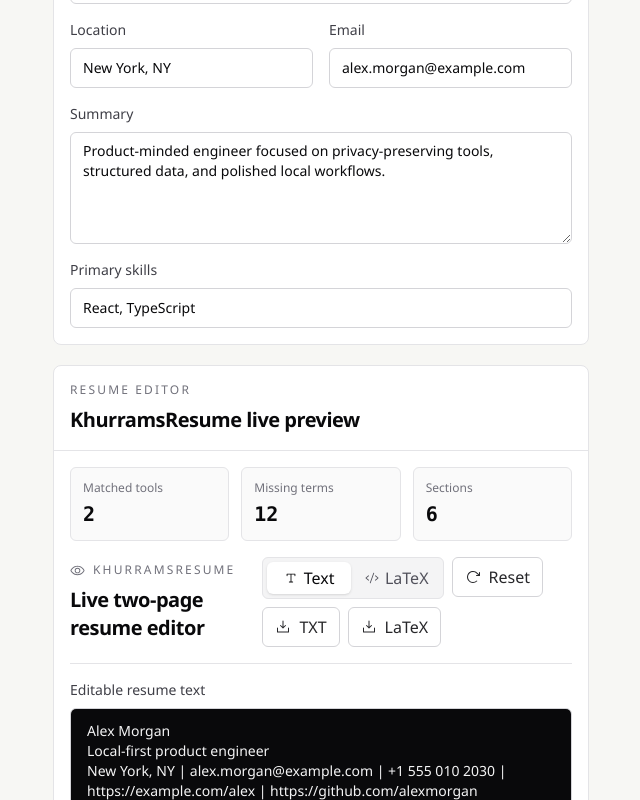
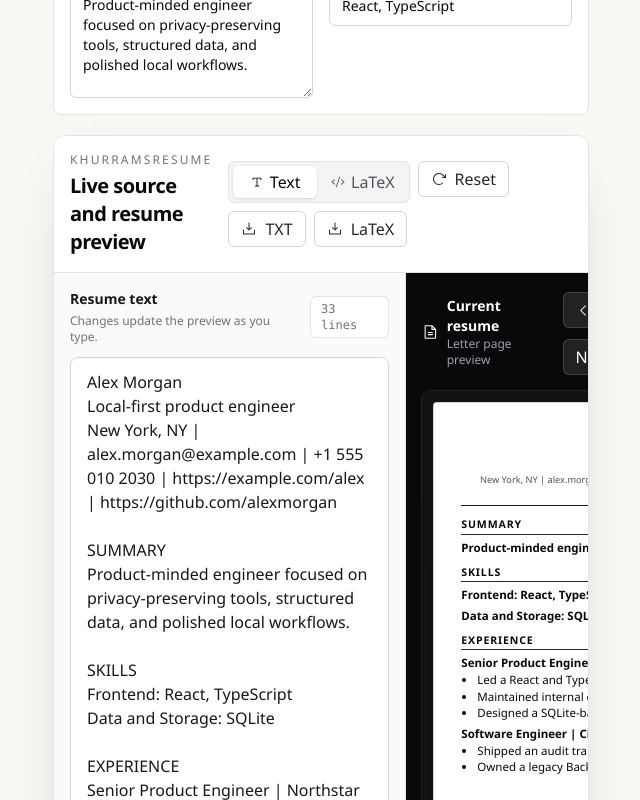
Before and after one commit to Khvrram/resumeLab, a React (Vite) app: page / in a window 1280 px wide. Shown: the part 820-1620 px from the top of the page, without its empty margins (279-919 px from the left). Built offline with nearby package versions, Linux system fonts and the light colour scheme.

Commit message:
fix: improve live resume editor layout

```diff
--- a/src/components/LiveResumeEditor.tsx
+++ b/src/components/LiveResumeEditor.tsx
@@ -1,9 +1,10 @@
 import { useEffect, useMemo, useState } from "react";
 import {
   ArrowClockwise,
+  CaretLeft,
+  CaretRight,
   Code,
   DownloadSimple,
-  Eye,
   FileText,
   TextT,
 } from "@phosphor-icons/react";
@@ -45,11 +46,11 @@ const modeOptions: Array<{
   },
 ];
 
-const editorClass =
-  "min-h-[44rem] w-full resize-y rounded-md border border-zinc-300 bg-zinc-950 px-4 py-3 font-mono text-xs leading-5 text-zinc-100 outline-none transition placeholder:text-zinc-500 focus:border-zinc-500 focus:ring-2 focus:ring-zinc-200";
+const secondaryButtonClass =
+  "inline-flex h-9 shrink-0 items-center justify-center gap-2 rounded-md border border-zinc-300 bg-white px-3 text-sm font-medium text-zinc-800 transition hover:border-zinc-400 hover:bg-zinc-50 active:translate-y-px disabled:cursor-not-allowed disabled:text-zinc-400";
 
-const secondaryButtonClass =
-  "inline-flex h-10 shrink-0 items-center justify-center gap-2 rounded-md border border-zinc-300 bg-white px-3 text-sm font-medium text-zinc-800 transition hover:border-zinc-400 hover:bg-zinc-50 active:translate-y-px disabled:cursor-not-allowed disabled:text-zinc-400";
+const darkButtonClass =
+  "inline-flex h-9 shrink-0 items-center justify-center gap-2 rounded-md border border-white/15 bg-white/10 px-3 text-sm font-medium text-white transition hover:bg-white/15 active:translate-y-px";
 
 export function LiveResumeEditor({ draft, profile }: LiveResumeEditorProps) {
   const generatedText = useMemo(() => renderKhurramsResumeText(draft), [draft]);
@@ -57,6 +58,7 @@ export function LiveResumeEditor({ draft, profile }: LiveResumeEditorProps) {
   const [mode, setMode] = useState<EditorMode>("text");
   const [textBuffer, setTextBuffer] = useState(generatedText);
   const [latexBuffer, setLatexBuffer] = useState(generatedLatex);
+  const [activePageIndex, setActivePageIndex] = useState(0);
   const [hasLoadedStoredEditor, setHasLoadedStoredEditor] = useState(false);
 
   useEffect(() => {
@@ -102,14 +104,21 @@ export function LiveResumeEditor({ draft, profile }: LiveResumeEditorProps) {
         : parseResumePreviewFromText(textBuffer),
     [latexBuffer, mode, textBuffer],
   );
-  const activeSource = mode === "latex" ? latexBuffer : textBuffer;
   const [firstPageSections, secondPageSections] = paginateResumeSections(
     preview.sections,
   );
+  const pages = [firstPageSections, secondPageSections];
+  const activePageSections = pages[activePageIndex] ?? [];
+  const activeSource = mode === "latex" ? latexBuffer : textBuffer;
+  const editorClass =
+    mode === "latex"
+      ? "min-h-[39rem] w-full resize-y rounded-lg border border-zinc-800 bg-zinc-950 px-4 py-3 font-mono text-xs leading-5 text-zinc-100 outline-none transition placeholder:text-zinc-500 focus:border-zinc-500 focus:ring-2 focus:ring-zinc-200"
+      : "min-h-[39rem] w-full resize-y rounded-lg border border-zinc-300 bg-white px-4 py-3 font-mono text-sm leading-6 text-zinc-900 outline-none transition placeholder:text-zinc-400 focus:border-zinc-700 focus:ring-2 focus:ring-zinc-200";
 
   const resetFromFacts = () => {
     setTextBuffer(generatedText);
     setLatexBuffer(generatedLatex);
+    setActivePageIndex(0);
   };
 
   const exportText = () => {
@@ -128,16 +137,23 @@ export function LiveResumeEditor({ draft, profile }: LiveResumeEditorProps) {
     );
   };
 
+  const goToPreviousPage = () => {
+    setActivePageIndex((current) => Math.max(0, current - 1));
+  };
+
+  const goToNextPage = () => {
+    setActivePageIndex((current) => Math.min(pages.length - 1, current + 1));
+  };
+
   return (
-    <div className="grid gap-4">
-      <div className="flex flex-col gap-3 border-b border-zinc-200 pb-4 lg:flex-row lg:items-center lg:justify-between">
+    <section className="overflow-hidden rounded-xl border border-zinc-200 bg-white shadow-[0_22px_55px_-38px_rgba(24,24,27,0.5)]">
+      <div className="grid gap-4 border-b border-zinc-200 bg-white p-4 xl:grid-cols-[1fr_auto] xl:items-center">
         <div>
-          <div className="flex items-center gap-2 text-xs font-medium uppercase tracking-[0.18em] text-zinc-500">
-            <Eye size={15} />
+          <p className="text-xs font-medium uppercase tracking-[0.18em] text-zinc-500">
             KhurramsResume
-          </div>
-          <h3 className="mt-2 text-xl font-semibold tracking-tight text-zinc-950">
-            Live two-page resume editor
+          </p>
+          <h3 className="mt-1 text-xl font-semibold tracking-tight text-zinc-950">
+            Live source and resume preview
           </h3>
         </div>
 
@@ -154,7 +170,7 @@ export function LiveResumeEditor({ draft, profile }: LiveResumeEditorProps) {
               return (
                 <button
                   aria-selected={isActive}
-                  className={`inline-flex h-8 items-center justify-center gap-1.5 rounded-md px-2.5 text-xs font-medium transition active:translate-y-px ${
+                  className={`inline-flex h-8 min-w-20 items-center justify-center gap-1.5 rounded-md px-2.5 text-xs font-medium transition active:translate-y-px ${
                     isActive
                       ? "bg-white text-zinc-950 shadow-sm"
                       : "text-zinc-600 hover:bg-zinc-50"
@@ -193,11 +209,21 @@ export function LiveResumeEditor({ draft, profile }: LiveResumeEditorProps) {
         </div>
       </div>
 
-      <div className="grid gap-5 2xl:grid-cols-[minmax(0,0.82fr)_minmax(38rem,1.18fr)]">
-        <label className="grid min-w-0 gap-2 text-sm">
-          <span className="font-medium text-zinc-700">
-            {mode === "latex" ? "Editable LaTeX source" : "Editable resume text"}
-          </span>
+      <div className="grid min-w-0 gap-0 xl:grid-cols-[minmax(22rem,0.72fr)_minmax(34rem,1fr)]">
+        <div className="grid min-w-0 content-start gap-3 border-b border-zinc-200 bg-zinc-50 p-4 xl:border-b-0 xl:border-r">
+          <div className="flex items-center justify-between gap-3">
+            <div>
+              <p className="text-sm font-semibold text-zinc-900">
+                {mode === "latex" ? "LaTeX source" : "Resume text"}
+              </p>
+              <p className="mt-1 text-xs text-zinc-500">
+                Changes update the preview as you type.
+              </p>
+            </div>
+            <span className="rounded-md border border-zinc-200 bg-white px-2.5 py-1 font-mono text-xs text-zinc-500">
+              {activeSource.split(/\r?\n/).length} lines
+            </span>
+          </div>
           <textarea
             className={editorClass}
             onChange={(event) =>
@@ -205,35 +231,76 @@ export function LiveResumeEditor({ draft, profile }: LiveResumeEditorProps) {
                 ? setLatexBuffer(event.target.value)
                 : setTextBuffer(event.target.value)
             }
+            spellCheck={mode === "text"}
             value={activeSource}
           />
-        </label>
+        </div>
 
-        <div className="min-w-0 rounded-md border border-zinc-200 bg-zinc-100 p-3">
-          <div className="mb-3 flex items-center justify-between gap-3 px-1">
-            <div className="flex items-center gap-2 text-sm font-medium text-zinc-700">
-              <FileText size={17} />
-              Current resume preview
+        <div className="min-w-0 bg-zinc-950 p-4 text-white">
+          <div className="mb-4 flex flex-col gap-3 lg:flex-row lg:items-center lg:justify-between">
+            <div className="flex items-center gap-2">
+              <FileText size={18} />
+              <div>
+                <p className="text-sm font-semibold">Current resume</p>
+                <p className="text-xs text-zinc-400">Letter page preview</p>
+              </div>
             </div>
-            <span className="font-mono text-xs text-zinc-500">
-              2 pages / letter
-            </span>
+
+            <div className="flex flex-wrap items-center gap-2">
+              <button
+                className={darkButtonClass}
+                disabled={activePageIndex === 0}
+                onClick={goToPreviousPage}
+                type="button"
+              >
+                <CaretLeft size={15} />
+                Previous
+              </button>
+              <div className="grid grid-cols-2 gap-1 rounded-md border border-white/10 bg-white/10 p-1">
+                {pages.map((sections, index) => {
+                  const isActive = index === activePageIndex;
+
+                  return (
+                    <button
+                      className={`h-8 rounded-md px-3 text-xs font-medium transition active:translate-y-px ${
+                        isActive
+                          ? "bg-white text-zinc-950"
+                          : "text-zinc-300 hover:bg-white/10"
+                      }`}
+                      key={index}
+                      onClick={() => setActivePageIndex(index)}
+                      type="button"
+                    >
+                      Page {index + 1}
+                      <span className="ml-1 font-mono text-[0.68rem] opacity-70">
+                        {sections.length}
+                      </span>
+                    </button>
+                  );
+                })}
+              </div>
+              <button
+                className={darkButtonClass}
+                disabled={activePageIndex === pages.length - 1}
+                onClick={goToNextPage}
+                type="button"
+              >
+                Next
+                <CaretRight size={15} />
+              </button>
+            </div>
           </div>
-          <div className="grid gap-5 xl:grid-cols-2">
+
+          <div className="max-h-[74rem] overflow-auto rounded-lg bg-zinc-900/70 p-3 ring-1 ring-white/10">
             <ResumePage
               document={preview}
-              pageNumber={1}
-              sections={firstPageSections}
-            />
-            <ResumePage
-              document={preview}
-              pageNumber={2}
-              sections={secondPageSections}
+              pageNumber={activePageIndex + 1}
+              sections={activePageSections}
             />
           </div>
         </div>
       </div>
-    </div>
+    </section>
   );
 }
 
@@ -247,27 +314,27 @@ function ResumePage({
   sections: ResumePreviewSection[];
 }) {
   return (
-    <article className="mx-auto aspect-[8.5/11] w-full max-w-[38rem] overflow-hidden rounded-sm bg-white p-[5.8%] text-[0.52rem] leading-[1.24] text-zinc-950 shadow-[0_18px_55px_-35px_rgba(24,24,27,0.5)] ring-1 ring-zinc-200 sm:text-[0.64rem]">
+    <article className="mx-auto aspect-[8.5/11] w-full max-w-[48rem] overflow-hidden rounded-[3px] bg-white p-[5.6%] text-[0.62rem] leading-[1.28] text-zinc-950 shadow-[0_35px_80px_-45px_rgba(0,0,0,0.85)] ring-1 ring-zinc-300 sm:text-[0.72rem] 2xl:text-[0.78rem]">
       <header className="border-b border-zinc-900 pb-2 text-center">
-        <h4 className="text-[1.38em] font-semibold uppercase tracking-[0.06em]">
+        <h4 className="text-[1.52em] font-semibold uppercase tracking-[0.065em]">
           {document.name || "Resume"}
         </h4>
         {document.subtitle ? (
-          <p className="mt-1 text-[0.86em] text-zinc-700">{document.subtitle}</p>
+          <p className="mt-1 text-[0.88em] text-zinc-700">{document.subtitle}</p>
         ) : null}
         {document.contact ? (
-          <p className="mt-1 text-[0.78em] text-zinc-600">{document.contact}</p>
+          <p className="mt-1 text-[0.8em] text-zinc-600">{document.contact}</p>
         ) : null}
       </header>
 
-      <div className="mt-3 grid gap-2">
+      <div className="mt-3 grid gap-2.5">
         {sections.length > 0 ? (
           sections.map((section) => (
             <section key={`${pageNumber}-${section.title}`}>
-              <h5 className="border-b border-zinc-800 pb-0.5 text-[0.9em] font-bold uppercase tracking-[0.08em]">
+              <h5 className="border-b border-zinc-800 pb-0.5 text-[0.92em] font-bold uppercase tracking-[0.08em]">
                 {section.title}
               </h5>
-              <div className="mt-1 grid gap-1.5">
+              <div className="mt-1.5 grid gap-1.5">
                 {section.blocks.map((block, index) => (
                   <div key={`${block.heading}-${index}`}>
                     {block.heading ? (
@@ -276,15 +343,15 @@ function ResumePage({
                           {block.heading}
                         </p>
                         {block.meta ? (
-                          <p className="shrink-0 text-[0.85em] font-semibold">
+                          <p className="shrink-0 text-[0.84em] font-semibold">
                             {block.meta}
                           </p>
                         ) : null}
                       </div>
                     ) : null}
                     {block.bullets.length > 0 ? (
-                      <ul className="mt-0.5 list-disc space-y-0.5 pl-4">
-                        {block.bullets.slice(0, 8).map((bullet, bulletIndex) => (
+                      <ul className="mt-0.5 list-disc space-y-[0.12rem] pl-4">
+                        {block.bullets.slice(0, 9).map((bullet, bulletIndex) => (
                           <li key={`${bullet}-${bulletIndex}`}>{bullet}</li>
                         ))}
                       </ul>
--- a/src/components/ResumeStudioWorkspace.tsx
+++ b/src/components/ResumeStudioWorkspace.tsx
@@ -413,9 +413,10 @@ export function ResumeStudioWorkspace({
             ) : null}
           </section>
 
-          <section className="grid gap-5 2xl:grid-cols-[0.9fr_1.1fr]">
+          <section className="grid gap-5">
             <div className="rounded-lg border border-zinc-200 bg-white">
-              <div className="border-b border-zinc-200 p-4">
+              <div className="grid gap-4 border-b border-zinc-200 p-4 lg:grid-cols-[1fr_auto] lg:items-start">
+                <div>
                   <p className="text-xs font-medium uppercase tracking-[0.18em] text-zinc-500">
                     Profile core
                   </p>
@@ -423,7 +424,19 @@ export function ResumeStudioWorkspace({
                     Approved source facts
                   </h2>
                 </div>
-              <div className="grid gap-4 p-4">
+                <div className="grid grid-cols-3 gap-2 text-center">
+                  <SignalMetric
+                    label="Matched"
+                    value={draft.match.matchedTools.length}
+                  />
+                  <SignalMetric
+                    label="Missing"
+                    value={draft.match.missingKeywords.length}
+                  />
+                  <SignalMetric label="Sections" value={draft.sections.length} />
+                </div>
+              </div>
+              <div className="grid gap-4 p-4 xl:grid-cols-4">
                 <TextInput
                   label="Name"
                   onChange={(fullName) =>
@@ -444,7 +457,6 @@ export function ResumeStudioWorkspace({
                   }
                   value={profile.basics.headline}
                 />
-                <div className="grid gap-4 md:grid-cols-2">
                 <TextInput
                   label="Location"
                   onChange={(location) =>
@@ -465,11 +477,10 @@ export function ResumeStudioWorkspace({
                   }
                   value={profile.basics.email}
                 />
-                </div>
-                <label className="grid gap-2 text-sm">
+                <label className="grid gap-2 text-sm xl:col-span-2">
                   <span className="font-medium text-zinc-700">Summary</span>
                   <textarea
-                    className={textareaClass}
+                    className={`${textareaClass} min-h-24`}
                     onChange={(event) =>
                       updateProfile((current) => ({
                         ...current,
@@ -482,39 +493,13 @@ export function ResumeStudioWorkspace({
                     value={profile.basics.summary}
                   />
                 </label>
+                <div className="xl:col-span-2">
                   <SkillsEditor profile={profile} updateProfile={updateProfile} />
                 </div>
               </div>
+            </div>
 
-            <div className="rounded-lg border border-zinc-200 bg-white">
-              <div className="grid gap-4 border-b border-zinc-200 p-4 lg:grid-cols-[1fr_auto] lg:items-start">
-                <div>
-                  <p className="text-xs font-medium uppercase tracking-[0.18em] text-zinc-500">
-                    Resume editor
-                  </p>
-                  <h2 className="mt-2 text-xl font-semibold tracking-tight">
-                    KhurramsResume live preview
-                  </h2>
-                </div>
-              </div>
-              <div className="grid gap-4 p-4">
-                <div className="grid gap-3 md:grid-cols-3">
-                  <SignalMetric
-                    label="Matched tools"
-                    value={draft.match.matchedTools.length}
-                  />
-                  <SignalMetric
-                    label="Missing terms"
-                    value={draft.match.missingKeywords.length}
-                  />
-                  <SignalMetric
-                    label="Sections"
-                    value={draft.sections.length}
-                  />
-                </div>
             <LiveResumeEditor draft={draft} profile={profile} />
-              </div>
-            </div>
           </section>
         </section>
 
```
Lines whose indentation alone changed are shown as unchanged.
